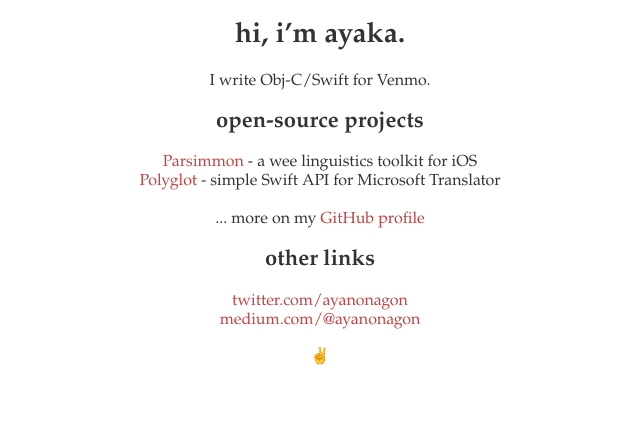
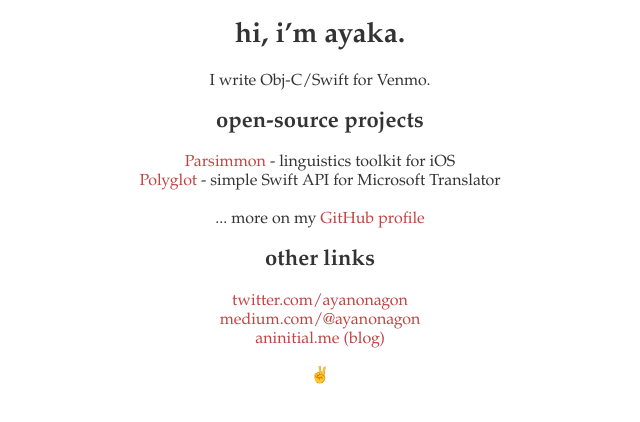
Before and after one commit to ayanonagon/ayanonagon.github.io, a plain HTML site: page index.html in a window 1280 px wide. Shown: the whole page, without its empty margins (320-960 px from the left). Drawn offline with Linux system fonts and the light colour scheme.

Commit message:
Add blog

```diff
--- a/index.html
+++ b/index.html
@@ -25,7 +25,7 @@
 
   <h2>open-source projects</h2>
   <p>
-    <a href="https://www.github.com/ayanonagon/Parsimmon">Parsimmon</a> - a wee linguistics toolkit for iOS </br>
+    <a href="https://www.github.com/ayanonagon/Parsimmon">Parsimmon</a> - linguistics toolkit for iOS </br>
     <a href="https://www.github.com/ayanonagon/Polyglot">Polyglot</a> - simple Swift API for Microsoft Translator </br></br>
     ... more on my <a href="https://github.com/ayanonagon">GitHub profile</a>
   </p>
@@ -34,6 +34,7 @@
   <p>
     <a href="https://www.twitter.com/ayanonagon">twitter.com/ayanonagon</a></br>
     <a href="https://www.medium.com/@ayanonagon">medium.com/@ayanonagon</a></br>
+    <a href="http://www.aninitial.me/">aninitial.me (blog)</a>
   </p>
 
   <p>✌️</p>
```
